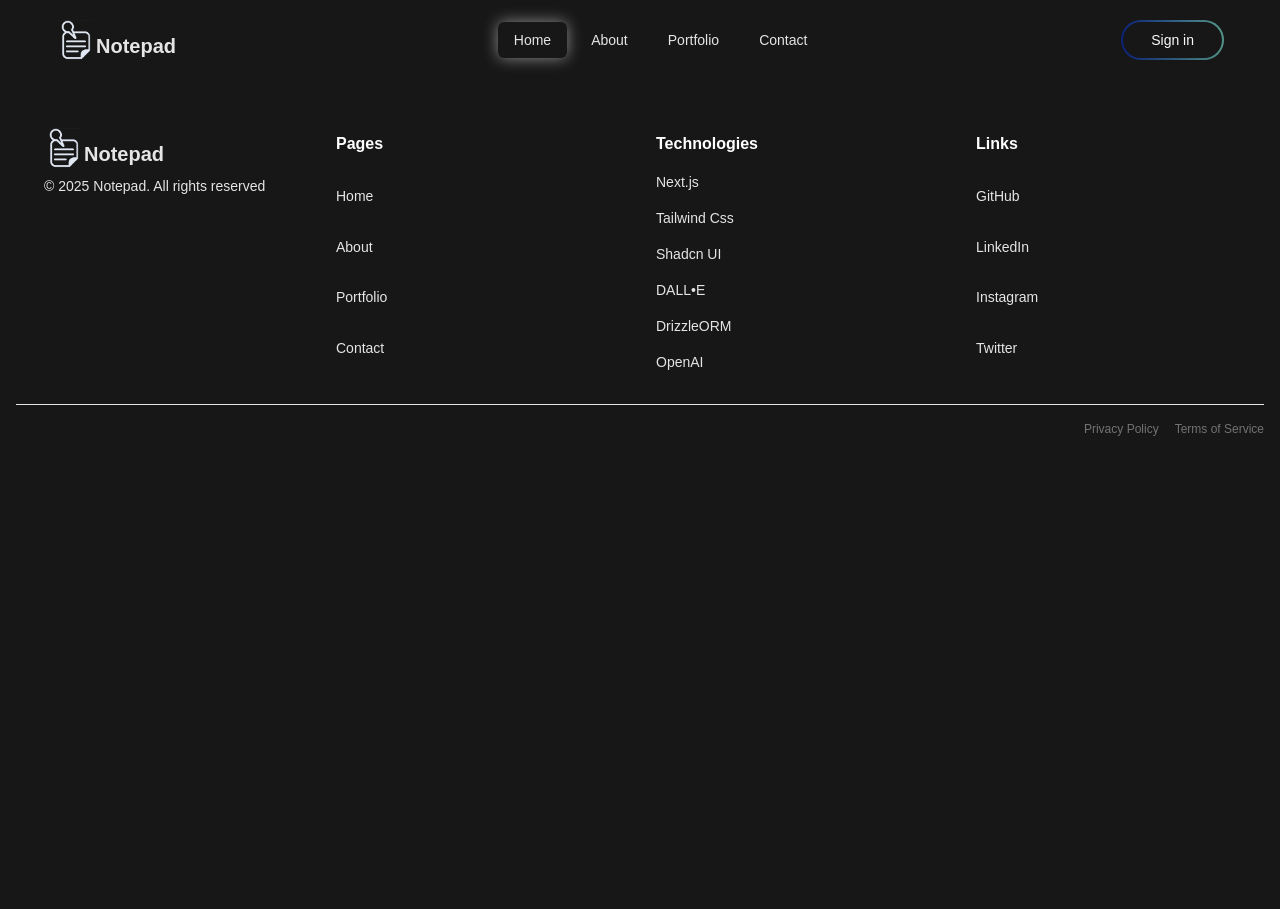
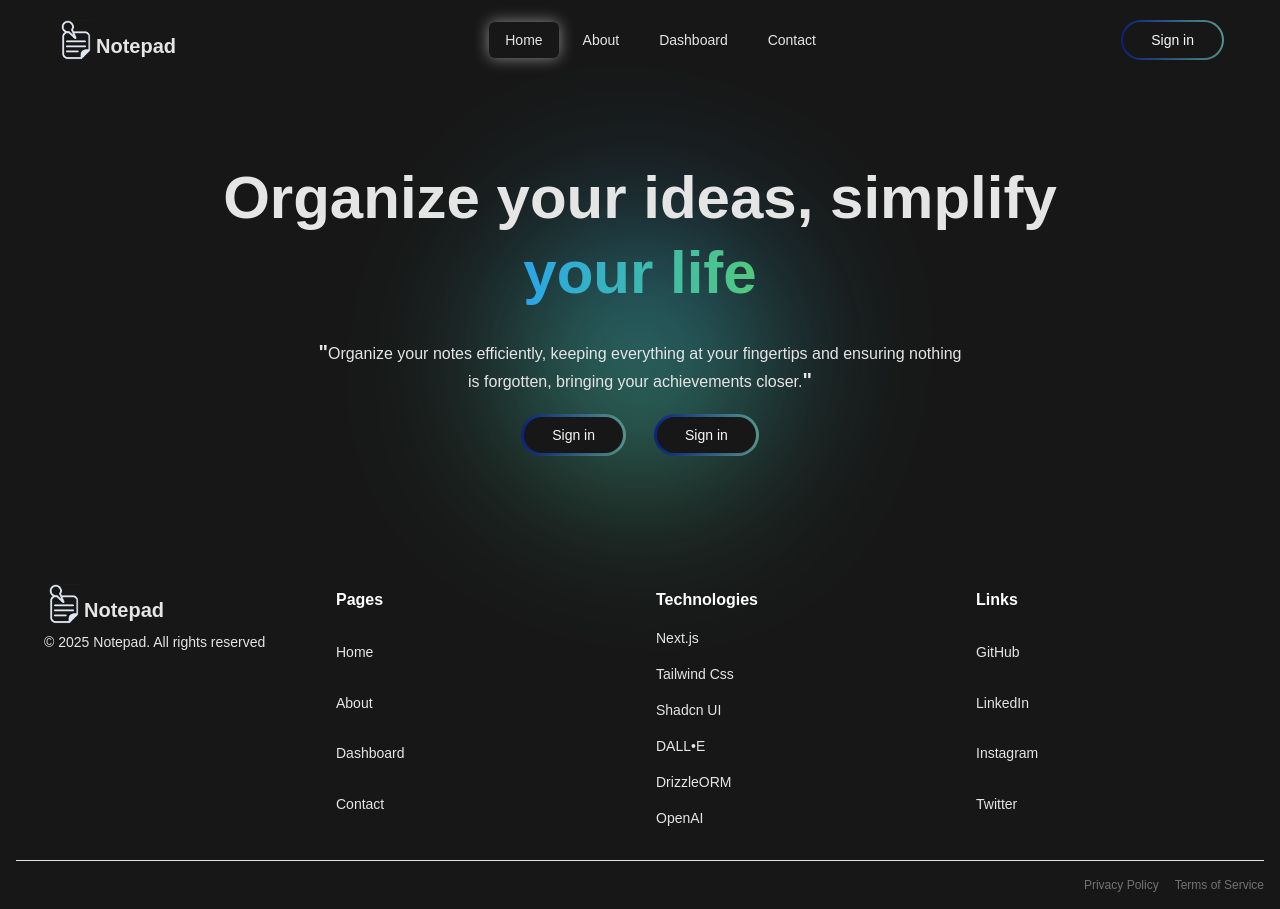
Before and after one commit to rafael-bit/notepad, a Next.js app: page / in a window 1280 px wide. Before the commit the page ends 800 px from the top, so only its background shows below. Built offline with nearby package versions, Linux system fonts and the light colour scheme.

Commit message:
feat: add hero section

```diff
--- a/app/constants/navlinks.ts
+++ b/app/constants/navlinks.ts
@@ -1,7 +1,7 @@
 export const links = [
 	{ href: "/", label: "Home" },
 	{ href: "/about", label: "About" },
-	{ href: "/portfolio", label: "Portfolio" },
+	{ href: "/dashboard", label: "Dashboard" },
 	{ href: "/contact", label: "Contact" },
 ]
 
--- a/app/globals.css
+++ b/app/globals.css
@@ -70,3 +70,31 @@ body {
     @apply bg-background text-foreground;
   }
 }
+
+@keyframes rotate {
+  0% {
+    transform: rotate(0deg);
+  }
+
+  100% {
+    transform: rotate(460deg);
+  }
+}
+
+.gradient {
+  --size: 200px;
+  --speed: 50s;
+  --easing: cubic-bezier(0.8, 0.2, 0.2, 0.8);
+  width: var(--size);
+  height: var(--size);
+  filter: blur(calc(var(--size) / 3));
+  background-image: linear-gradient(#28a6e7, #53c97d);
+  animation: rotate var(--speed) var(--easing) alternate infinite;
+  border-radius: 50%;
+}
+
+@media (min-width: 720px) {
+  .gradient {
+    --size: 250px;
+  }
+}
--- a/app/page.tsx
+++ b/app/page.tsx
@@ -1,10 +1,36 @@
 import Header from "./components/Header";
 import Footer from "./components/Footer";
+import { Button } from "@/components/ui/button";
 
 export default function Home() {
   return (
     <>
       <Header />
+      <div className="relative w-[85%] flex flex-col items-center mx-auto container py-20">
+        <div className="absolute left-2/5 top-1/3 -translate-x-1/2 -translate-y-1/2 gradient opacity-60"></div>
+        <h1 className="text-center text-6xl font-bold leading-tight z-10">
+          Organize your ideas, simplify <br />
+          <span className="bg-gradient-to-r from-blueLight to-green bg-clip-text text-transparent">
+            your life
+          </span>
+        </h1>
+        <p className="w-[60%] text-center mt-7 z-10">
+          <span className="!text-xl font-semibold">"</span>Organize your notes efficiently, keeping everything at your fingertips and ensuring nothing is forgotten, bringing your achievements closer.
+          <span className="!text-xl font-semibold">"</span>
+        </p>
+        <div className="flex items-center gap-7 mt-5 z-10">
+          <div className="inline-flex items-center justify-center rounded-full bg-gradient-to-r from-blue to-greenMedium p-[3px] font-semibold text-white no-underline">
+            <Button className="w-full rounded-full bg-neutral-900 px-7 py-[0.875rem] text-center transition-all duration-300 hover:bg-neutral-800 hover:text-white hover:opacity-90">
+              Sign in
+            </Button>
+          </div>
+          <div className="inline-flex items-center justify-center rounded-full bg-gradient-to-r from-blue to-greenMedium p-[3px] font-semibold text-white no-underline">
+            <Button className="w-full rounded-full bg-neutral-900 px-7 py-[0.875rem] text-center transition-all duration-300 hover:bg-neutral-800 hover:text-white hover:opacity-90">
+              Sign in
+            </Button>
+          </div>
+        </div>
+      </div>
       <Footer />
     </>
   );
```
Also changed, not shown: tailwind.config.ts (indentation only).
